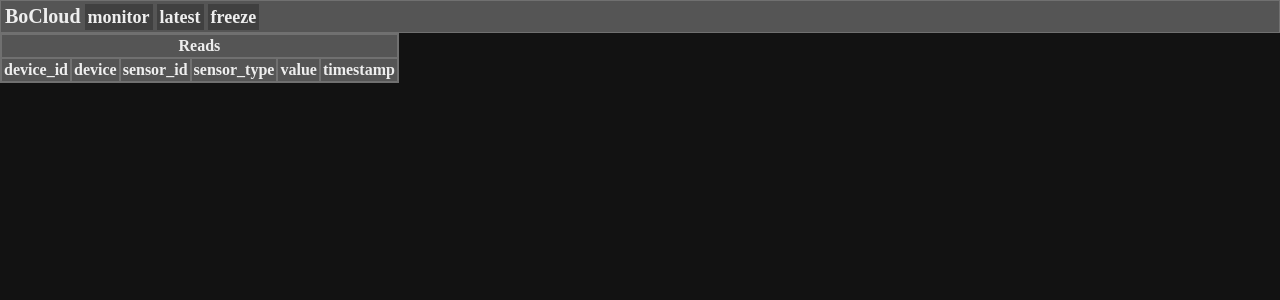
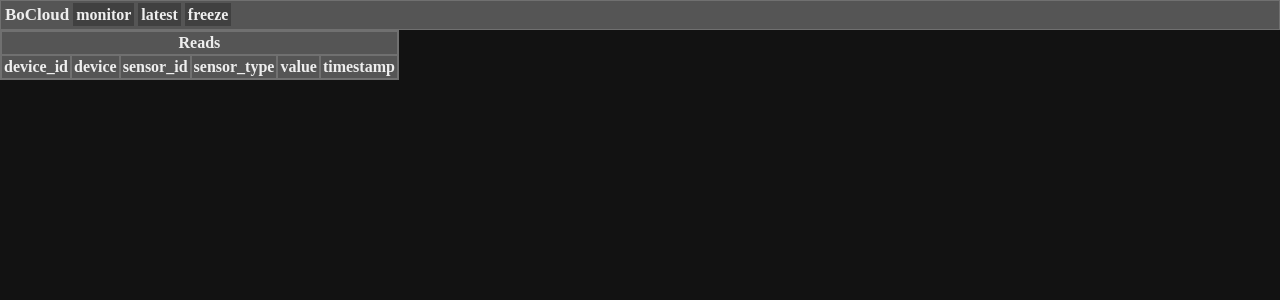
Before and after one commit to bobolle/bocloud, a Python web app: template template/monitor.html in a window 1280 px wide. Shown: the top 300 px of the page. Run offline with Jinja, Linux system fonts and the light colour scheme; the template is opened without the code that fills it, so the values that code supplies are empty.

Commit message:
fix: font size on navbar

```diff
--- a/static/base.css
+++ b/static/base.css
@@ -87,13 +87,13 @@ button {
 
 #nav-top div {
     display: inline;
-    font-size: 20px;
+    font-size: 17px;
     font-weight: bold;
 }
 
 #nav-top .tab {
     padding: 3px;
-    font-size: 18px;
+    font-size: 16px;
     background-color: #404040;
 }
 
```
